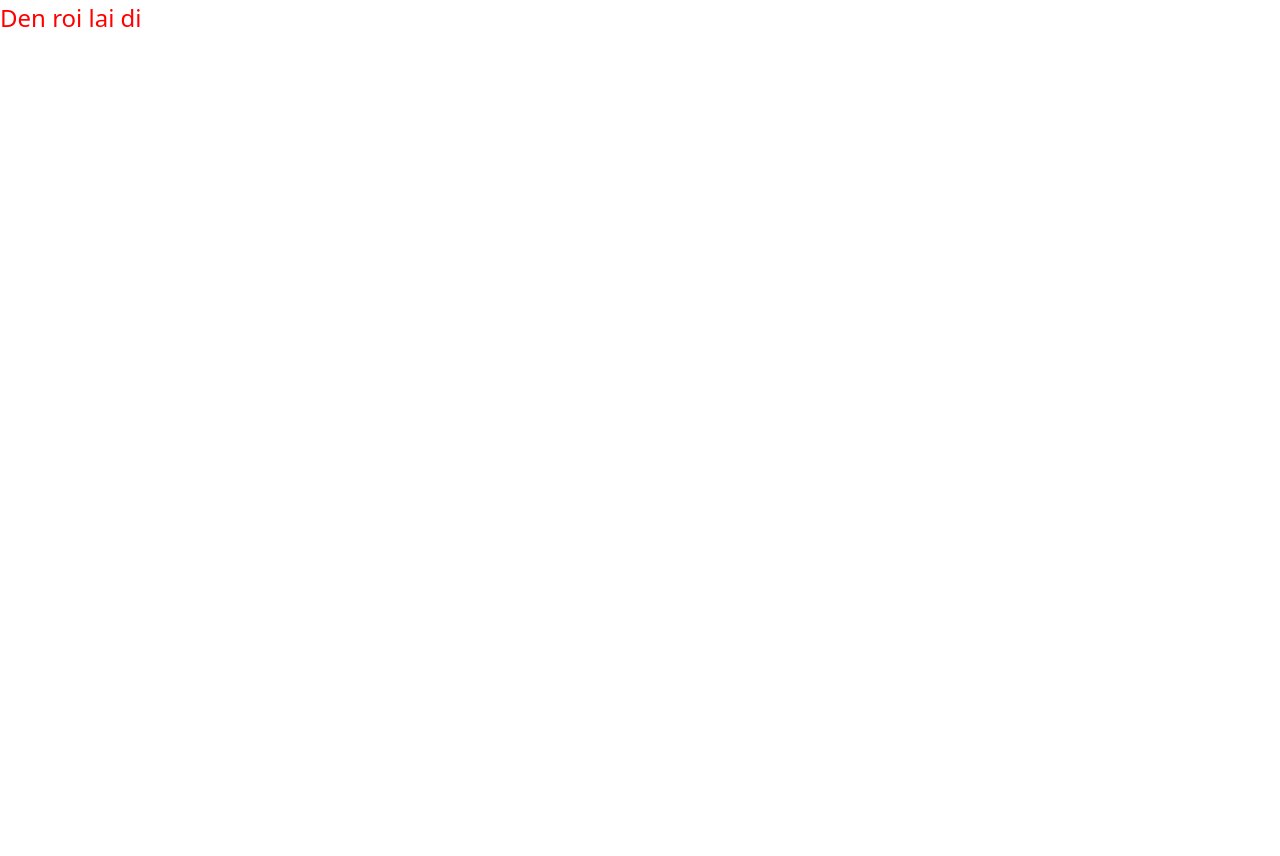
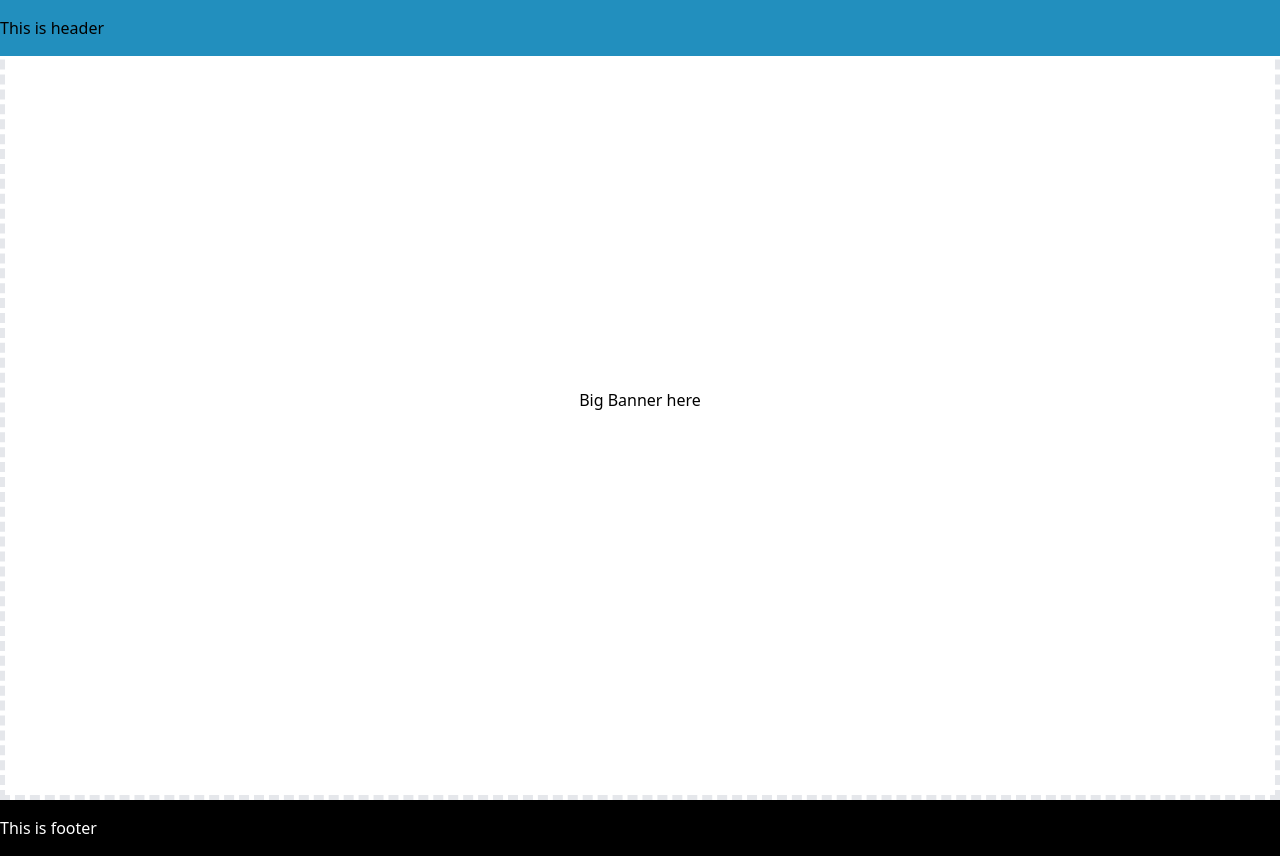
Before and after one commit to pthyst2/contract, a Next.js app in the folder app/: page / in a window 1280 px wide. Before the commit the page ends 800 px from the top, so only its background shows below. Built offline with nearby package versions, Linux system fonts and the light colour scheme.

Commit message:
Mock Home template

```diff
--- /dev/null
+++ b/app/components/layouts/layout-home/layout-home.tsx
@@ -0,0 +1,11 @@
+import { Header } from "../../partials/header/header";
+import { Footer } from "../../partials/footer/footer";
+export function LayoutHome({ children }: any) {
+  return (
+    <div className="flex flex-col min-h-[100vh]">
+      <Header />
+      <main className="grow">{children}</main>
+      <Footer />
+    </div>
+  );
+}
--- /dev/null
+++ b/app/components/partials/banner-image/banner-image.tsx
@@ -0,0 +1,9 @@
+import { MockSection } from "../mock-section/mock-section";
+
+export function BannerImage() {
+  return (
+    <div className="h-[40vh] lg:h-[100vh] max-w-[1920px] mx-auto">
+      <MockSection title="Big Banner here" />
+    </div>
+  );
+}
--- /dev/null
+++ b/app/components/partials/footer/footer.tsx
@@ -0,0 +1,9 @@
+export function Footer() {
+  return (
+    <div className="bg-black">
+      <div className="container mx-auto py-[16px]">
+        <p className="text-white">This is footer</p>
+      </div>
+    </div>
+  );
+}
--- /dev/null
+++ b/app/components/partials/header/header.tsx
@@ -0,0 +1,11 @@
+export function Header() {
+  return (
+    <>
+      <div className="bg-main fixed top-0 left-0 right-0 z-[1020]">
+        <div className="container mx-auto py-4">
+          <p> This is header</p>
+        </div>
+      </div>
+    </>
+  );
+}
--- /dev/null
+++ b/app/components/partials/mock-section/mock-section.tsx
@@ -0,0 +1,7 @@
+export function MockSection({ title }: any) {
+  return (
+    <div className="flex justify-center items-center w-full h-full border-[5px] border-grey border-dashed hover:border-main">
+      <p>{title}</p>
+    </div>
+  );
+}
--- a/app/pages/index.tsx
+++ b/app/pages/index.tsx
@@ -1,16 +1,28 @@
-import type { NextPage } from 'next';
-import SeoHead from '../components/partials/seo-head';
+import type { NextPage } from "next";
+import SeoHead from "../components/partials/seo-head/seo-head";
+import { LayoutHome } from "../components/layouts/layout-home/layout-home";
+import { BannerImage } from "../components/partials/banner-image/banner-image";
+
 const Home: NextPage = () => {
   //#region SEO
   const seo = {
-    title: 'Contract'
-  }
+    title: "Contract",
+  };
   //#endregion
   return (
-     <>
-     <SeoHead input={seo} />
-     <div className="text-[#ff0000] text-[24px]"><p>Den roi lai di</p></div></>
-  )
-}
+    <>
+      <SeoHead input={seo} />
+      <LayoutHome>
+        <div className="bg-white">
+          {/* Big banner */}
+          <BannerImage />
+          {/*  */}
 
-export default Home
+          <div className="container mx-auto"></div>
+        </div>
+      </LayoutHome>
+    </>
+  );
+};
+
+export default Home;
--- a/app/tailwind.config.js
+++ b/app/tailwind.config.js
@@ -4,7 +4,11 @@ module.exports = {
     "./components/**/*.{js,ts,jsx,tsx}",
   ],
   theme: {
-    extend: {},
+    extend: {
+      colors: {
+        "main": "#228FBE"
+      }
+    },
   },
   plugins: [],
 }
```
Also changed, not shown: app/components/partials/seo-head/seo-head.tsx (renamed from app/components/partials/seo-head.tsx).
